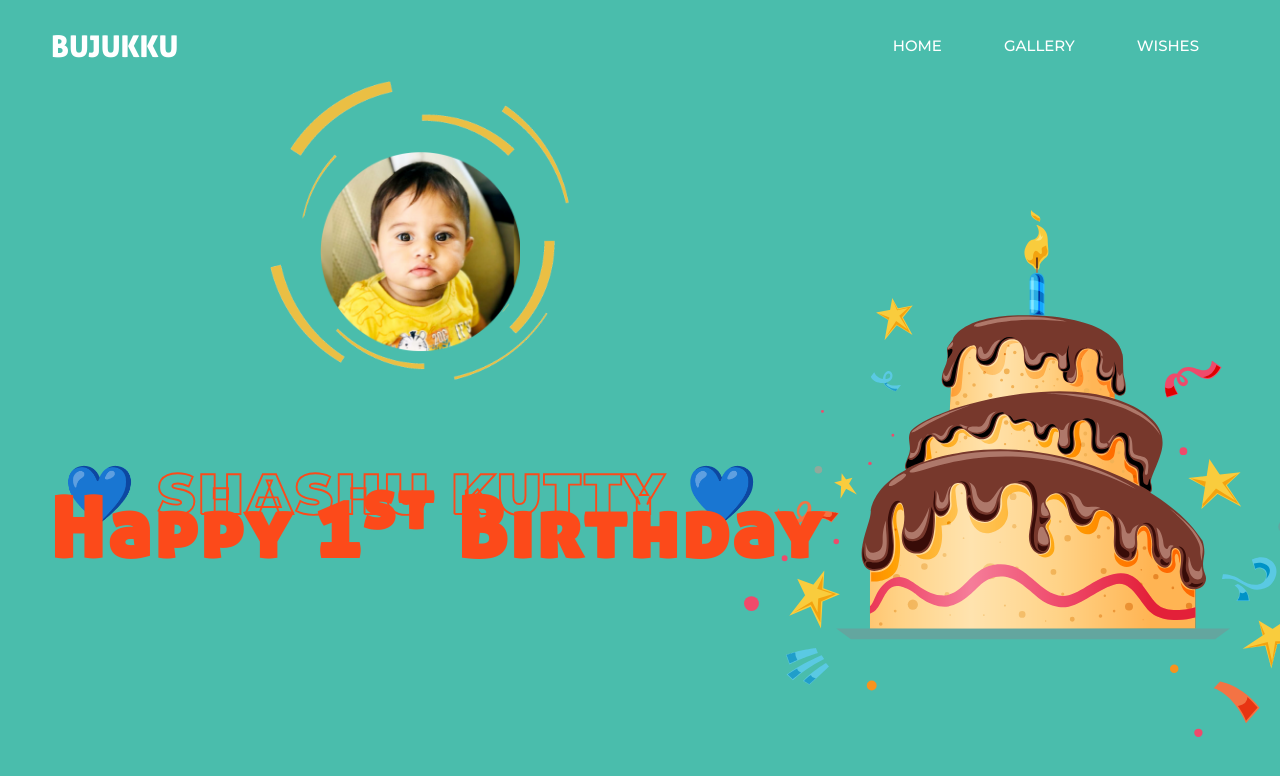
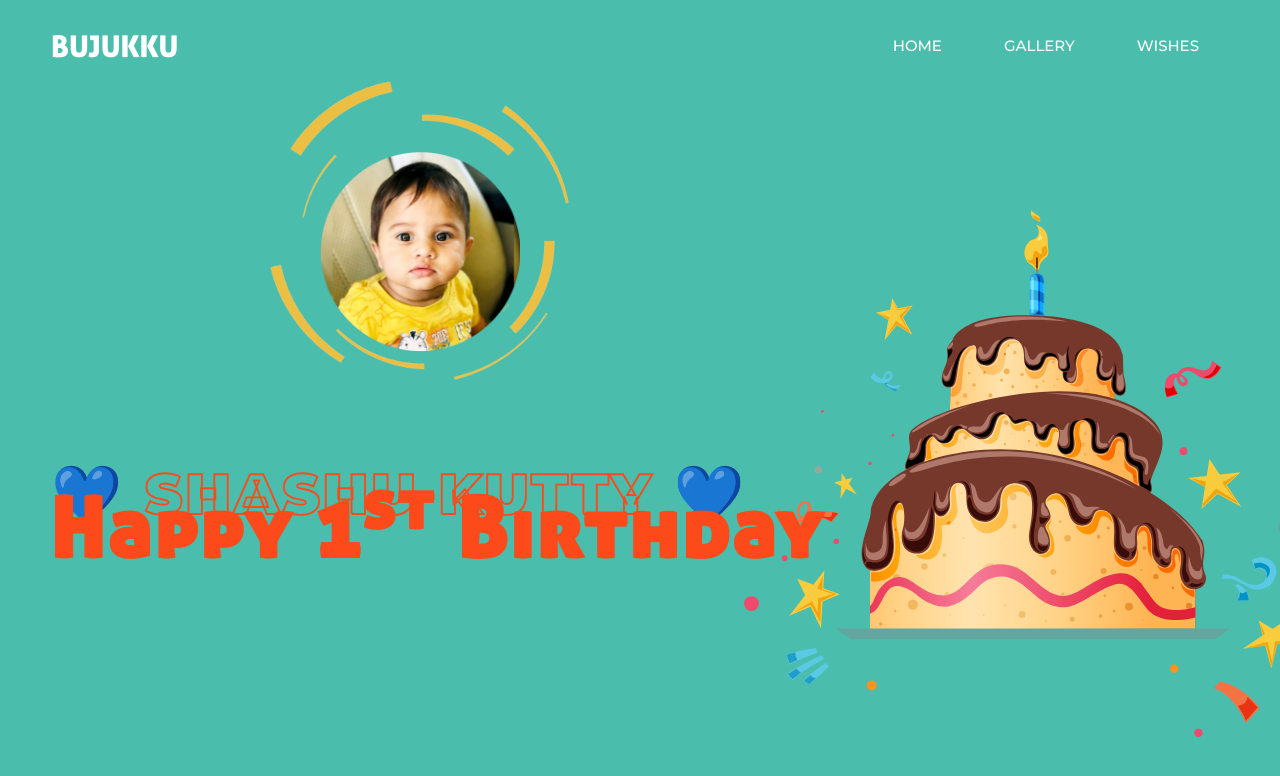
Before and after one commit to Vichuk/SHASHU-S-BIRTHDAY, a plain HTML site: page index.html in a window 1280 px wide. Shown: the top 776 px of the page. Drawn offline with Linux system fonts and the light colour scheme.

Commit message:
Update index.html

```diff
--- a/index.html
+++ b/index.html
@@ -47,7 +47,7 @@
 					<h1 class="happy">Happy 1<sup>st</sup> Birthday</h1>
 			</div>
 			<svg viewbox="0 0 1350 600">
-				<text x="5%" y="80%" fill ="transparent" >
+				<text x="4%" y="80%" fill ="transparent" >
 			               &#x1F499 SHASHU KUTTY &#x1F499
 				</text>
 			</svg>
```
